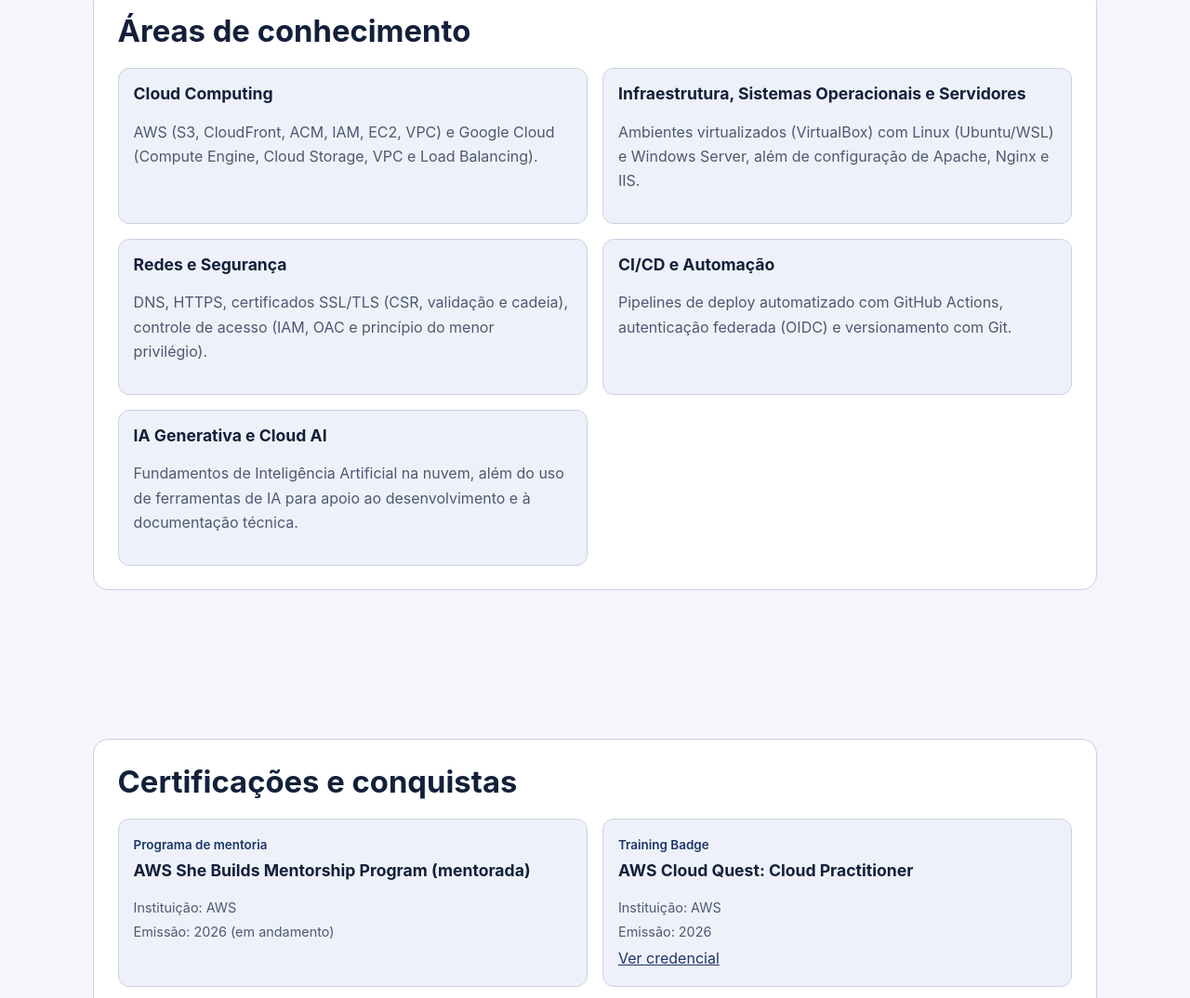
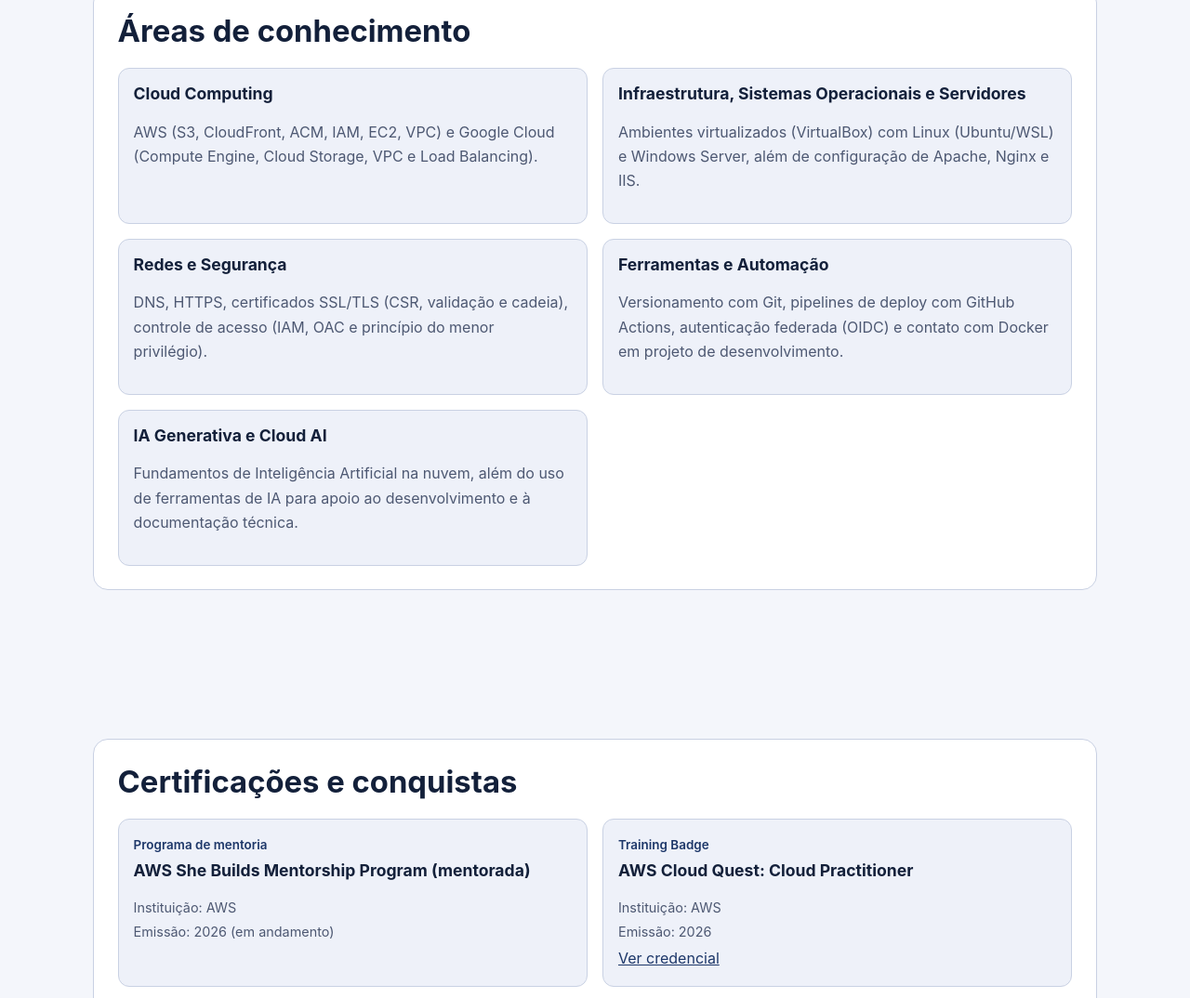
Before and after one commit to Cristina-br/meu-portfolio, a plain HTML site: page index.html in a window 1280 px wide. Shown: the part 1280-2354 px from the top of the page at 93% size. Drawn offline with Linux system fonts and the light colour scheme.

Commit message:
Update article section on automation tools
Replaced 'CI/CD e Automação' section with 'Ferramentas e Automação' and updated content.

```diff
--- a/index.html
+++ b/index.html
@@ -153,12 +153,9 @@
             </article>
 
             <article>
-              <h3>CI/CD e Automação</h3>
-              <p>
-                Pipelines de deploy automatizado
-                com GitHub Actions, autenticação federada (OIDC) e
-                versionamento com Git.
-              </p>
+              <h3>Ferramentas e Automação</h3>
+              <p>Versionamento com Git, pipelines de deploy com GitHub Actions,
+                autenticação federada (OIDC) e contato com Docker em projeto de desenvolvimento.</p>
             </article>
 
             <article>
```
